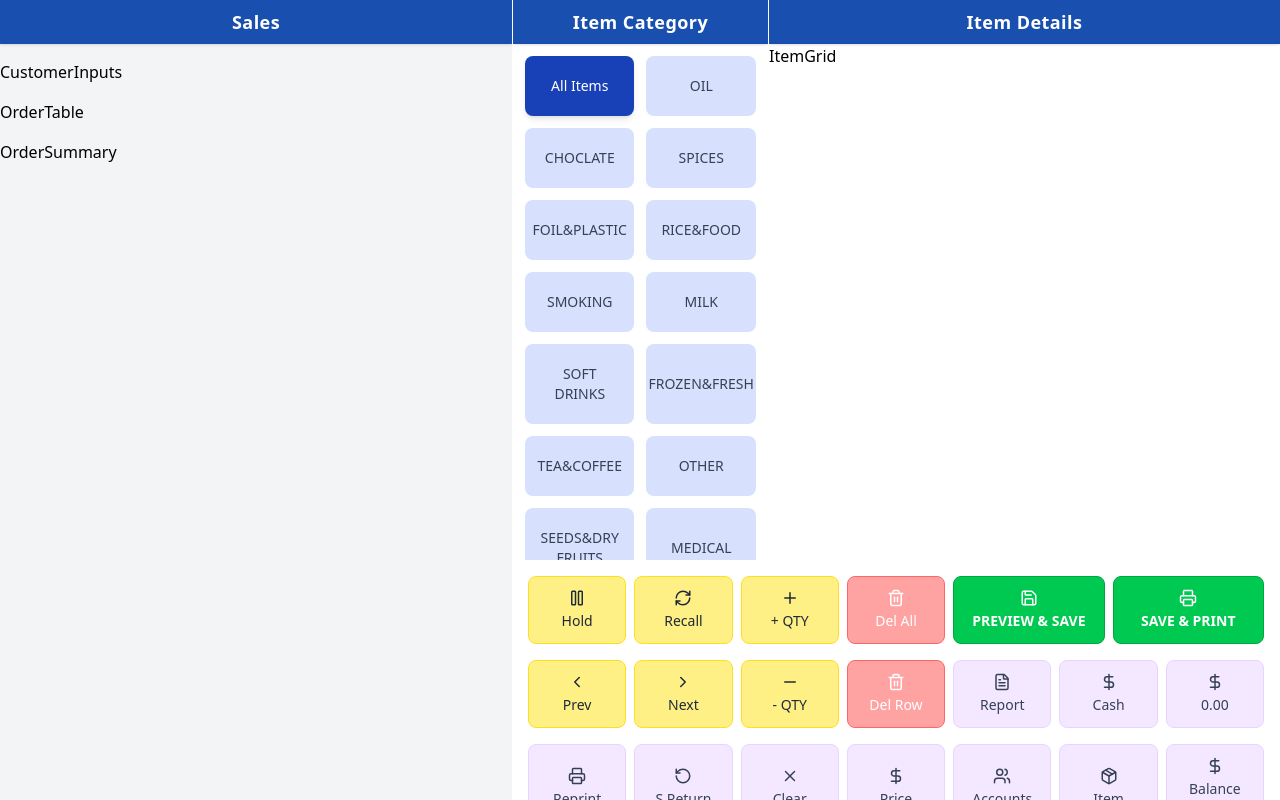
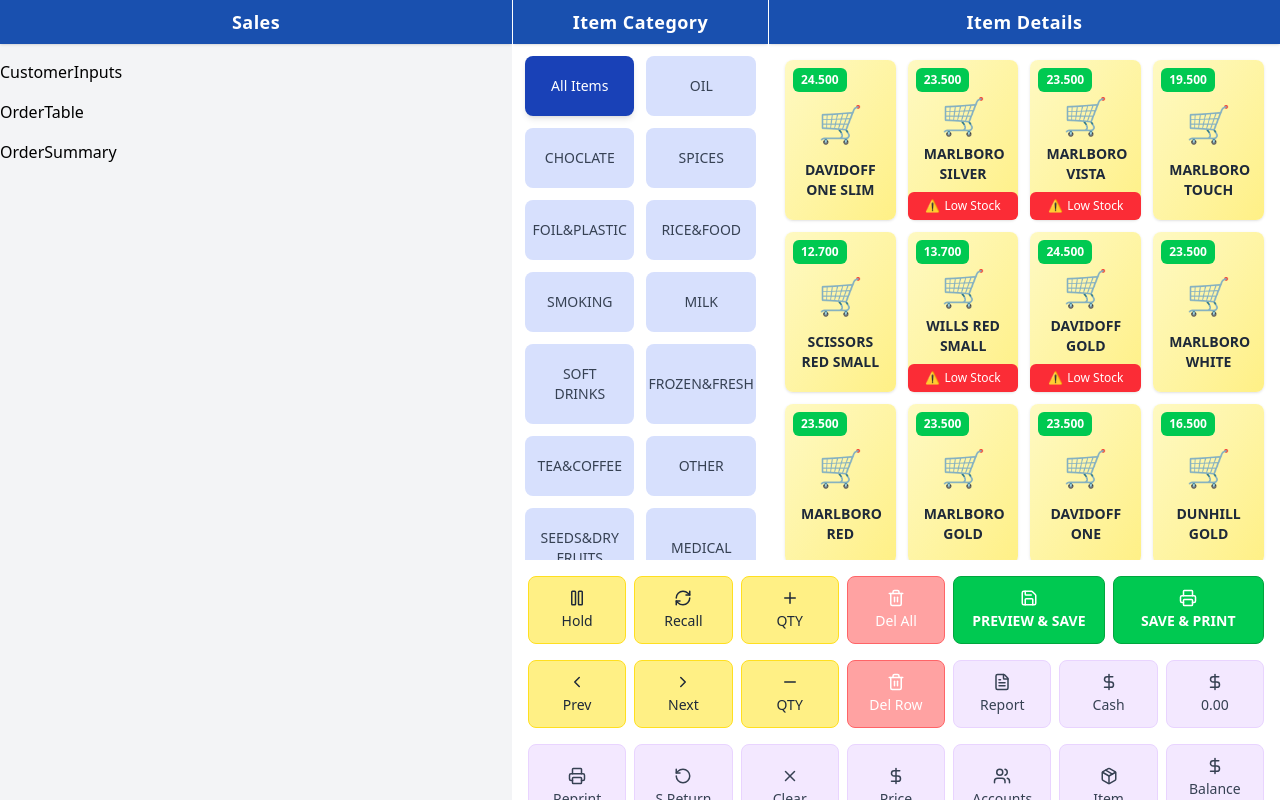
Before and after one commit to vaishnv-sn/pos-frontend, a React (Vite) app: page / in a window 1280 px wide. Built offline with nearby package versions, Linux system fonts and the light colour scheme.

Commit message:
Refactor ItemGrid component to include ItemCard and implement item listing with add to cart functionality

```diff
--- a/src/components/pos/ItemGrid.jsx
+++ b/src/components/pos/ItemGrid.jsx
@@ -1,12 +1,236 @@
-import React from "react";
+import React, { useState } from "react";
 import OrderHeader from "./OrderHeader";
 
-const ItemGrid = () => {
+// ITEM CARD COMPONENT
+const ItemCard = ({ item, onAddToCart }) => {
   return (
-    <>
+    <div
+      className="bg-linear-to-br from-yellow-100 to-yellow-200 rounded-lg p-3 shadow-sm hover:shadow-md hover:from-yellow-200 hover:to-yellow-300 transition-all cursor-pointer relative h-40 flex flex-col"
+      onClick={() => onAddToCart(item)}
+    >
+      {/* Price Badge */}
+      <div className="absolute top-2 left-2 px-2 py-1 rounded-md bg-green-500 text-white text-xs font-bold">
+        {item.price}
+      </div>
+
+      {/* Cart Icon */}
+      <div className="flex justify-center items-center flex-1 mt-4">
+        <div className="text-4xl text-yellow-700">🛒</div>
+      </div>
+
+      {/* Item Name */}
+      <h3 className="text-center text-sm font-semibold text-gray-800 mb-2 line-clamp-2 px-1">
+        {item.name}
+      </h3>
+
+      {/* Stock Badge - Only shows when low stock */}
+      {item.stock === "low" && (
+        <div className="flex items-center justify-center gap-1 bg-red-500 text-white text-xs py-1.5 rounded-md font-medium -mx-3 -mb-3">
+          <span>⚠</span>
+          <span>Low Stock</span>
+        </div>
+      )}
+    </div>
+  );
+};
+
+// MAIN ITEM GRID COMPONENT
+const ItemGrid = ({ selectedCategory = "All Items" }) => {
+  const [items] = useState([
+    {
+      id: 1,
+      name: "DAVIDOFF ONE SLIM",
+      price: "24.500",
+      stock: "normal",
+      category: "SMOKING",
+    },
+    {
+      id: 2,
+      name: "MARLBORO SILVER",
+      price: "23.500",
+      stock: "low",
+      category: "SMOKING",
+    },
+    {
+      id: 3,
+      name: "MARLBORO VISTA",
+      price: "23.500",
+      stock: "low",
+      category: "SMOKING",
+    },
+    {
+      id: 4,
+      name: "MARLBORO TOUCH",
+      price: "19.500",
+      stock: "normal",
+      category: "SMOKING",
+    },
+    {
+      id: 5,
+      name: "SCISSORS RED SMALL",
+      price: "12.700",
+      stock: "normal",
+      category: "OTHER",
+    },
+    {
+      id: 6,
+      name: "WILLS RED SMALL",
+      price: "13.700",
+      stock: "low",
+      category: "SMOKING",
+    },
+    {
+      id: 7,
+      name: "DAVIDOFF GOLD",
+      price: "24.500",
+      stock: "low",
+      category: "SMOKING",
+    },
+    {
+      id: 8,
+      name: "MARLBORO WHITE",
+      price: "23.500",
+      stock: "normal",
+      category: "SMOKING",
+    },
+    {
+      id: 9,
+      name: "MARLBORO RED",
+      price: "23.500",
+      stock: "normal",
+      category: "SMOKING",
+    },
+    {
+      id: 10,
+      name: "MARLBORO GOLD",
+      price: "23.500",
+      stock: "normal",
+      category: "SMOKING",
+    },
+    {
+      id: 11,
+      name: "DAVIDOFF ONE",
+      price: "23.500",
+      stock: "normal",
+      category: "SMOKING",
+    },
+    {
+      id: 12,
+      name: "DUNHILL GOLD",
+      price: "16.500",
+      stock: "normal",
+      category: "SMOKING",
+    },
+    {
+      id: 13,
+      name: "WINSTON HI",
+      price: "15.700",
+      stock: "normal",
+      category: "SMOKING",
+    },
+    {
+      id: 14,
+      name: "BENSON&HEDGES",
+      price: "17.500",
+      stock: "normal",
+      category: "SMOKING",
+    },
+    {
+      id: 15,
+      name: "WINSTON RED",
+      price: "17.500",
+      stock: "normal",
+      category: "SMOKING",
+    },
+    {
+      id: 16,
+      name: "WINSTON SILVER",
+      price: "17.500",
+      stock: "normal",
+      category: "SMOKING",
+    },
+    {
+      id: 17,
+      name: "WINSTON BLUE",
+      price: "17.500",
+      stock: "normal",
+      category: "SMOKING",
+    },
+    {
+      id: 18,
+      name: "MONTI CARLO BLUE",
+      price: "13.700",
+      stock: "normal",
+      category: "SMOKING",
+    },
+    {
+      id: 19,
+      name: "WILLS GOLD SMALL",
+      price: "13.700",
+      stock: "normal",
+      category: "SMOKING",
+    },
+    {
+      id: 20,
+      name: "PALL MALL DOUBLE CLICK",
+      price: "15.700",
+      stock: "normal",
+      category: "SMOKING",
+    },
+    {
+      id: 21,
+      name: "MONTI CARLO SILVER",
+      price: "13.700",
+      stock: "normal",
+      category: "SMOKING",
+    },
+    {
+      id: 22,
+      name: "DAVIDOFF EVOLVE WHITE",
+      price: "16.500",
+      stock: "normal",
+      category: "SMOKING",
+    },
+    {
+      id: 23,
+      name: "WEST RED",
+      price: "14.700",
+      stock: "normal",
+      category: "SMOKING",
+    },
+    {
+      id: 24,
+      name: "LUCKY STRIKE",
+      price: "16.500",
+      stock: "normal",
+      category: "SMOKING",
+    },
+  ]);
+
+  const handleAddToCart = (item) => {
+    console.log("Add to cart:", item);
+    // Add your cart logic here
+  };
+
+  const filteredItems =
+    selectedCategory === "All Items"
+      ? items
+      : items.filter((item) => item.category === selectedCategory);
+
+  return (
+    <div className="h-full flex flex-col">
+      {/* Header */}
       <OrderHeader title="Item Details" />
-      <div>ItemGrid</div>
-    </>
+
+      {/* Items Grid */}
+      <div className="flex-1 overflow-y-auto p-4 no-scrollbar">
+        <div className="grid grid-cols-4 gap-3">
+          {filteredItems.map((item) => (
+            <ItemCard key={item.id} item={item} onAddToCart={handleAddToCart} />
+          ))}
+        </div>
+      </div>
+    </div>
   );
 };
 
--- a/src/components/pos/OrderActions.jsx
+++ b/src/components/pos/OrderActions.jsx
@@ -93,7 +93,7 @@
         />
         <ActionButton
           className="col-span-2"
-          label="+ QTY"
+          label="QTY"
           iconKey="addQty"
           variant="yellow"
         />
@@ -134,7 +134,7 @@
         />
         <ActionButton
           className="col-span-2"
-          label="- QTY"
+          label="QTY"
           iconKey="subQty"
           variant="yellow"
         />
```
